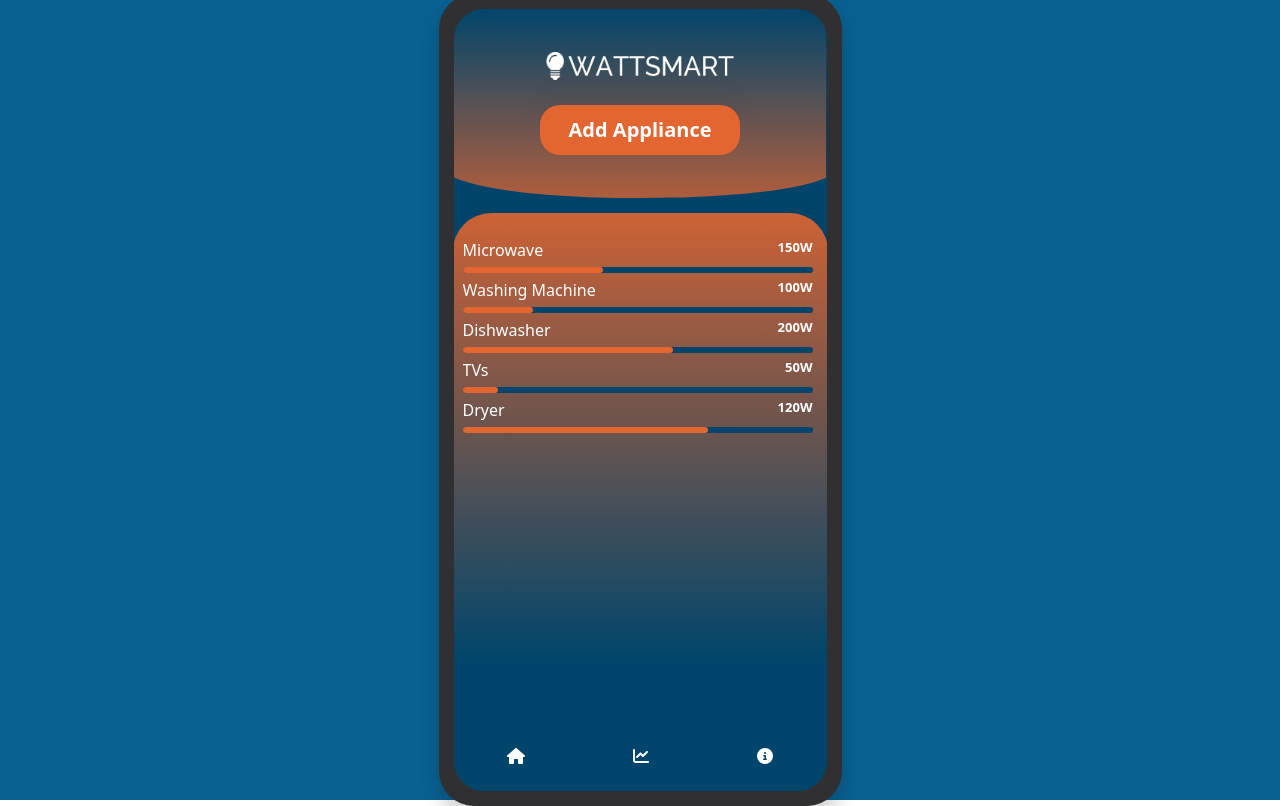
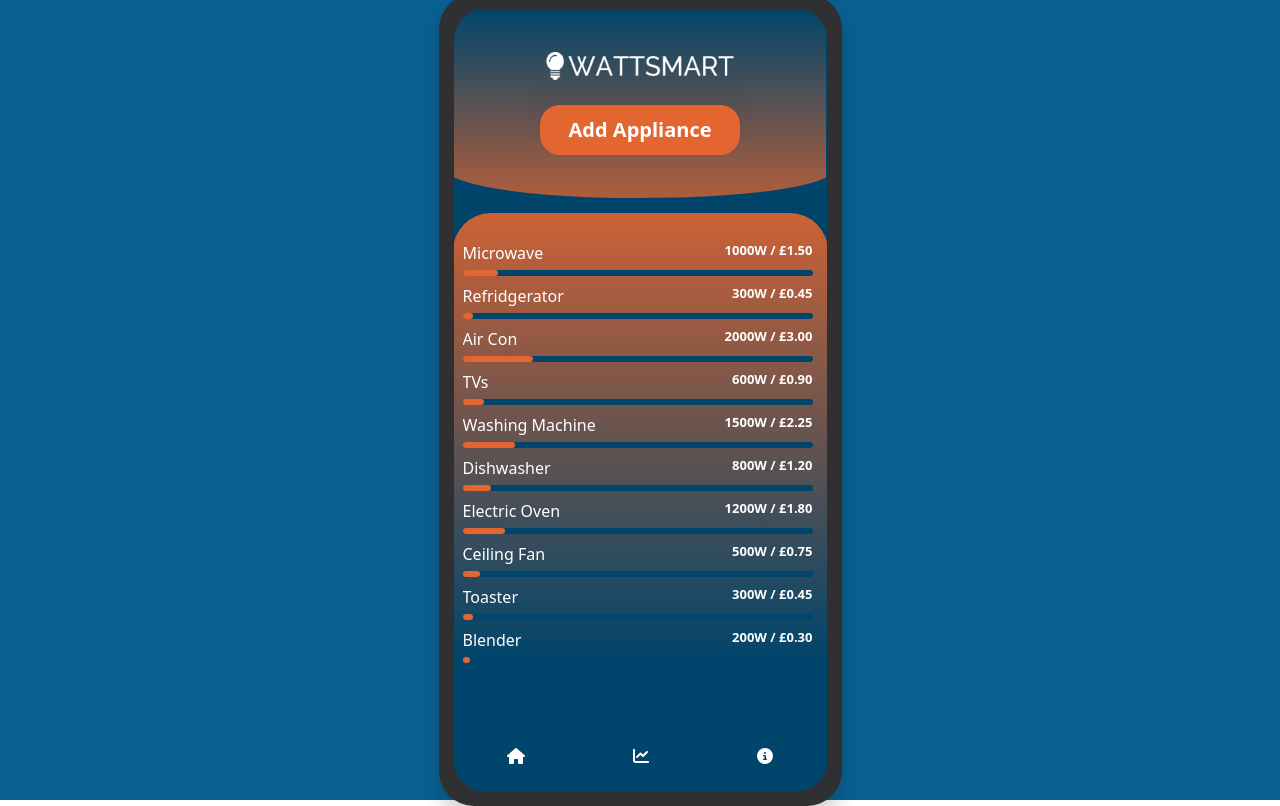
Before and after one commit to Yahye-Abdulle/WattSmart, a Vue app in the folder frontend/: page /usage in a window 1280 px wide. Built offline with nearby package versions, Linux system fonts and the light colour scheme.

Commit message:
add more appliances second line test

```diff
--- a/frontend/src/pages/Usage.vue
+++ b/frontend/src/pages/Usage.vue
@@ -33,57 +33,103 @@
                 <!-- List of appliances -->
                 <div class="appliance-container">
                     <div class="appliance-list">
-                        <!-- Appliance 1 -->
+
                         <div class="appliance-item">
                             <div class="appliance-details">
                                 <span class="appliance-name">Microwave</span>
-                                <span class="appliance-wattage">150W</span>
+                                <span class="appliance-wattage">1000W / £1.50</span>
                                 <div class="progress-bar-container">
-                                    <div class="progress-bar" :style="{ width: '40%' }"></div>
+                                    <div class="progress-bar" :style="{ width: '10%' }"></div>
                                 </div>
                             </div>
                         </div>
 
-                        <!-- Appliance 2 -->
                         <div class="appliance-item">
                             <div class="appliance-details">
-                                <span class="appliance-name">Washing Machine</span>
-                                <span class="appliance-wattage">100W</span>
+                                <span class="appliance-name">Refridgerator</span>
+                                <span class="appliance-wattage">300W / £0.45</span>
+                                <div class="progress-bar-container">
+                                    <div class="progress-bar" :style="{ width: '3%' }"></div>
+                                </div>
+                            </div>
+                        </div>
+
+                        <div class="appliance-item">
+                            <div class="appliance-details">
+                                <span class="appliance-name">Air Con</span>
+                                <span class="appliance-wattage">2000W / £3.00</span>
                                 <div class="progress-bar-container">
                                     <div class="progress-bar" :style="{ width: '20%' }"></div>
                                 </div>
                             </div>
                         </div>
 
-                        <!-- Appliance 3 -->
                         <div class="appliance-item">
                             <div class="appliance-details">
-                                <span class="appliance-name">Dishwasher</span>
-                                <span class="appliance-wattage">200W</span>
+                                <span class="appliance-name">TVs</span>
+                                <span class="appliance-wattage">600W / £0.90</span>
                                 <div class="progress-bar-container">
-                                    <div class="progress-bar" :style="{ width: '60%' }"></div>
+                                    <div class="progress-bar" :style="{ width: '6%' }"></div>
                                 </div>
                             </div>
                         </div>
 
-                        <!-- Appliance 4 -->
                         <div class="appliance-item">
                             <div class="appliance-details">
-                                <span class="appliance-name">TVs</span>
-                                <span class="appliance-wattage">50W</span>
+                                <span class="appliance-name">Washing Machine</span>
+                                <span class="appliance-wattage">1500W / £2.25</span>
                                 <div class="progress-bar-container">
-                                    <div class="progress-bar" :style="{ width: '10%' }"></div>
+                                    <div class="progress-bar" :style="{ width: '15%' }"></div>
                                 </div>
                             </div>
                         </div>
 
-                        <!-- Appliance 5 -->
                         <div class="appliance-item">
                             <div class="appliance-details">
-                                <span class="appliance-name">Dryer</span>
-                                <span class="appliance-wattage">120W</span>
+                                <span class="appliance-name">Dishwasher</span>
+                                <span class="appliance-wattage">800W / £1.20</span>
                                 <div class="progress-bar-container">
-                                    <div class="progress-bar" :style="{ width: '70%' }"></div>
+                                    <div class="progress-bar" :style="{ width: '8%' }"></div>
+                                </div>
+                            </div>
+                        </div>
+
+                        <div class="appliance-item">
+                            <div class="appliance-details">
+                                <span class="appliance-name">Electric Oven</span>
+                                <span class="appliance-wattage">1200W / £1.80</span>
+                                <div class="progress-bar-container">
+                                    <div class="progress-bar" :style="{ width: '12%' }"></div>
+                                </div>
+                            </div>
+                        </div>
+
+                        <div class="appliance-item">
+                            <div class="appliance-details">
+                                <span class="appliance-name">Ceiling Fan</span>
+                                <span class="appliance-wattage">500W / £0.75</span>
+                                <div class="progress-bar-container">
+                                    <div class="progress-bar" :style="{ width: '5%' }"></div>
+                                </div>
+                            </div>
+                        </div>
+
+                        <div class="appliance-item">
+                            <div class="appliance-details">
+                                <span class="appliance-name">Toaster</span>
+                                <span class="appliance-wattage">300W / £0.45</span>
+                                <div class="progress-bar-container">
+                                    <div class="progress-bar" :style="{ width: '3%' }"></div>
+                                </div>
+                            </div>
+                        </div>
+
+                        <div class="appliance-item">
+                            <div class="appliance-details">
+                                <span class="appliance-name">Blender</span>
+                                <span class="appliance-wattage">200W / £0.30</span>
+                                <div class="progress-bar-container">
+                                    <div class="progress-bar" :style="{ width: '2%' }"></div>
                                 </div>
                             </div>
                         </div>
@@ -274,6 +320,7 @@ export default defineComponent({
 .appliance-item {
     margin-bottom: 5px;
     color: #fff;
+    padding-top: 3px;
 }
 
 .appliance-wattage {
```
